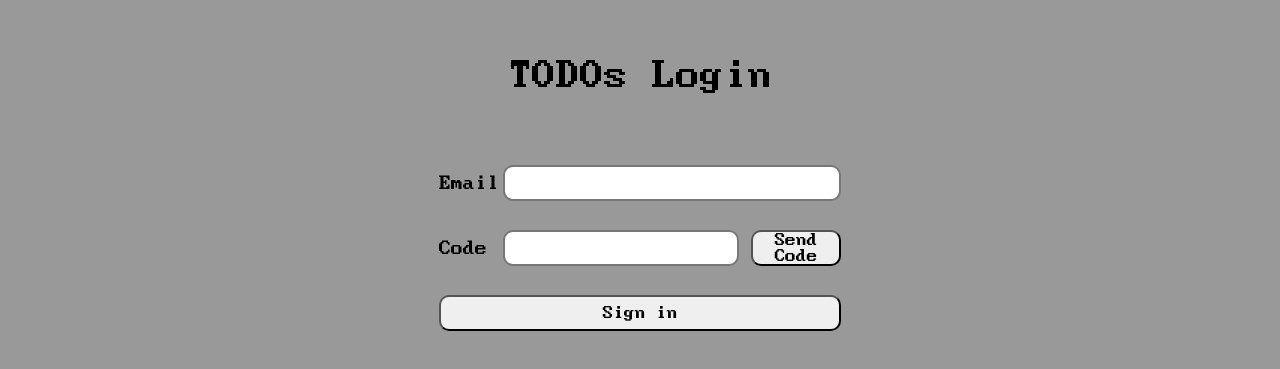
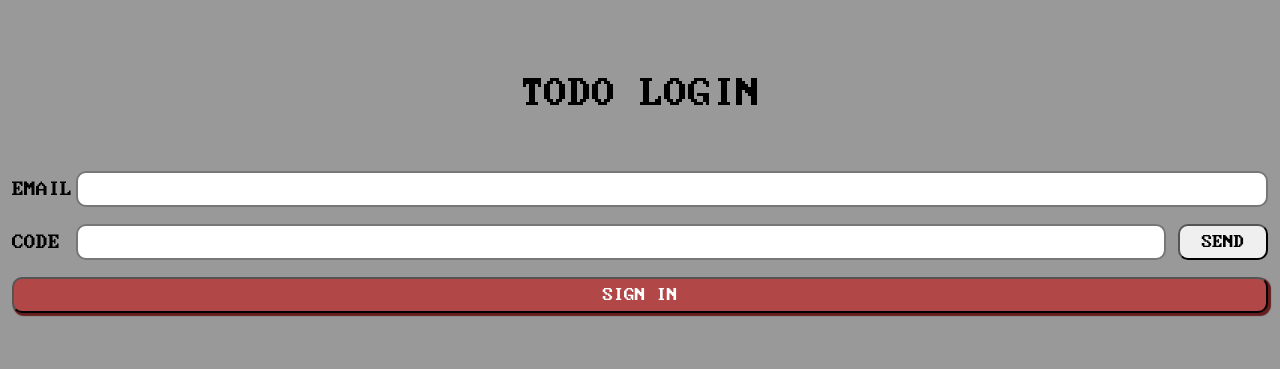
Before and after one commit to GSemir0418/todo-frontend-vue, a Vue app: page /#/login in a window 1280 px wide. Shown: the part 239-608 px from the top of the page. Built offline with nearby package versions, Linux system fonts and the light colour scheme.

Commit message:
fix: 调整UI，修复删除数据的bug

```diff
--- a/src/components/Form/Form.vue
+++ b/src/components/Form/Form.vue
@@ -5,13 +5,27 @@
   </form>
 </template>
 <script setup lang="ts">
-defineProps<{ onSubmit: (e: Event) => void, text: string}>()
+defineProps<{ onSubmit: (e: Event) => void, text: string }>()
 </script>
 <style scoped>
-  .form-submit-button {
-  margin: 0 24px;
-  width: calc(100% - 48px);
+form {
+  width: 100%;
+  position: relative;
+}
+
+.form-submit-button {
+  background-color: #b24747;
+  box-shadow: 2px 2px 1px 1px #641c1c;
+  width: 100%;
   height: 36px;
   border-radius: 10px;
+  transition: all 0.1s;
+  color: white;
+}
+
+.form-submit-button:active {
+  background: #641c1c;
+  transform: translateY(2px);
+  box-shadow: 1px 1px 1px 1px #641c1c;
 }
 </style>
--- a/src/components/Form/FormItem.vue
+++ b/src/components/Form/FormItem.vue
@@ -10,7 +10,7 @@
         :name="id"
         :class="{'error-border': error}"
       />
-      <button v-if="type === 'code'" :disabled="disabled" @click="sendCode">{{ disabled ? count : 'Send Code' }}</button>
+      <button v-if="type === 'code'" :disabled="disabled" @click="sendCode">{{ disabled ? count : 'SEND' }}</button>
     </span>
     <div class="form-item-error">{{ error || '　' }}</div>
   </span>
@@ -24,7 +24,6 @@ defineProps<{
 </script>
 <style scoped>
 .form-item {
-  margin: 12px 24px;
   display: flex;
   flex-direction: column;
 }
@@ -42,7 +41,7 @@ defineProps<{
 
 .form-item .form-item-content input {
   flex: 1;
-  padding-left: 12px;
+  min-width: 0;
   height: 36px;
   appearance: none;
   border: 2px solid #777;
--- a/src/components/ItemCard.vue
+++ b/src/components/ItemCard.vue
@@ -23,14 +23,21 @@ const onDelClick = (e: Event) => {
 <style scoped>
 .item-card {
   padding: 4px;
-  border: 1px solid red;
+  border: 2px solid #b24747;
   border-radius: 8px;
   margin-bottom: 8px;
-  box-shadow: 1px 1px 1px 1px red;
+  box-shadow: 3px 3px 1px 1px #641c1c;
   position: relative;
+  transition: all 0.2s;
+}
+.item-card:active {
+  background: #641c1c;
+  transform: translateY(2px);
+  box-shadow: 1px 1px 1px 1px #641c1c;
 }
 
 .item-card .item-card-todo {
+  color: white;
   font-size: 20px;
   margin-bottom: 4px;
 }
@@ -42,7 +49,7 @@ const onDelClick = (e: Event) => {
 }
 
 .item-card .item-card-del {
-  color: red;
+  color: #641c1c;
   position: absolute;
   right: 8px;
   top: calc(50% - 12px);
--- a/src/components/MainLayout.vue
+++ b/src/components/MainLayout.vue
@@ -18,11 +18,11 @@ const classNames = computed(() => {
 .main-layout {
   height: 100vh;
   background: #999;
-  padding-top: 66px;
   display: flex;
   flex-direction: column;
   justify-content: center;
   align-items: center;
   overflow: hidden;
+  padding: 66px 12px 0 12px;
 }
 </style>
--- a/src/views/Home.vue
+++ b/src/views/Home.vue
@@ -22,20 +22,44 @@ const handleAddClick = () => {
 }
 
 const removeTodo = (id: number) => {
-  console.log(todoList.filter(todo => todo.id !== id))
-  Object.assign(todoList, todoList.filter(todo => todo.id !== id))
+  todoList.splice(todoList.findIndex(todo => todo.id === id), 1)
 }
 
 </script>
 <template>
   <MainLayout>
-    <div v-for="item in todoList" class="item-card-container">
-      <ItemCard @update:todo-list="removeTodo" :id="item.id" :todo="item.todo" :description="item.description" />
+    <div class="home-container">
+      <div class="item-title">Todo List</div>
+      <div v-for="item in todoList" class="item-card-container">
+        <ItemCard @update:todo-list="removeTodo" :id="item.id" :todo="item.todo" :description="item.description" />
+      </div>
+      <div class="add-button" @click="handleAddClick">+</div>
     </div>
-    <div class="add-button" @click="handleAddClick"></div>
   </MainLayout>
 </template>
 <style scoped>
+.home-container .item-title {
+  position: sticky;
+  top: 0;
+  z-index: 999;
+  text-align: center;
+  font-size: 36px;
+  margin-bottom: 48px;
+}
+
+.home-container {
+  width: 100%;
+  margin-bottom: 24px;
+  display: flex;
+  flex-direction: column;
+  align-items: center;
+  overflow: scroll;
+}
+
+.home-container .item-card-container {
+  width: 80%;
+}
+
 .add-button {
   position: fixed;
   right: 12px;
@@ -43,10 +67,18 @@ const removeTodo = (id: number) => {
   width: 50px;
   height: 50px;
   border-radius: 50%;
-  background: #444;
+  background: #b24747;
+  box-shadow: 2px 2px 1px 1px #641c1c;
+  text-align: center;
+  font-size: 50px;
+  line-height: 50px;
+  color: white;
+  transition: all 0.2s;
 }
 
-.item-card-container {
-  width: 80%;
+.add-button:active {
+  background: #641c1c;
+  transform: translateY(2px);
+  box-shadow: 1px 1px 1px 1px #641c1c;
 }
 </style>
--- a/src/views/Login.vue
+++ b/src/views/Login.vue
@@ -12,7 +12,7 @@ const route = useRoute();
 const router = useRouter();
 // 倒计时
 const isCounting = ref(false)
-const count = ref(10)
+const count = ref(60)
 watchEffect(() => {
   if (isCounting.value) {
     const id = setInterval(() => {
@@ -75,11 +75,11 @@ const sendCode = (e: Event) => {
 </script>
 <template>
   <MainLayout classname="wrapper">
-    <div class="title">TODOs Login</div>
+    <div class="title">TODO LOGIN</div>
     <div class="form-container">
-      <Form :onSubmit=onSubmit text="Sign in">
-        <FormItem id='email' type='text' label="Email" :error="errors.email[0]" v-model:value="postData.email" />
-        <FormItem id='code' type='code' label="Code" :error="errors.code[0]" v-model:value="postData.code"
+      <Form :onSubmit=onSubmit text="SIGN IN">
+        <FormItem id='email' type='text' label="EMAIL" :error="errors.email[0]" v-model:value="postData.email" />
+        <FormItem id='code' type='code' label="CODE" :error="errors.code[0]" v-model:value="postData.code"
           :sendCode="sendCode" :disabled="isCounting" :count="count" />
       </Form>
     </div>
@@ -94,5 +94,6 @@ const sendCode = (e: Event) => {
 
 .wrapper .form-container {
   margin-top: 12px;
+  width: 100%;
 }
 </style>
--- a/src/views/New.vue
+++ b/src/views/New.vue
@@ -1,8 +1,8 @@
 <template>
   <MainLayout>
-    <Form :onSubmit="onSubmit" text="创建">
-      <FormItem label="标题" id="todo" name="todo" v-model:value="postData.todo" :error="errors.todo[0]" type="text" />
-      <FormItem label="描述" id="description" name="description" v-model:value="postData.description"
+    <Form :onSubmit="onSubmit" text="CREATE">
+      <FormItem label="TODO" id="todo" name="todo" v-model:value="postData.todo" :error="errors.todo[0]" type="text" />
+      <FormItem label="DESC" id="description" name="description" v-model:value="postData.description"
         :error="errors.description[0]" type="text" />
     </Form>
   </MainLayout>
```
